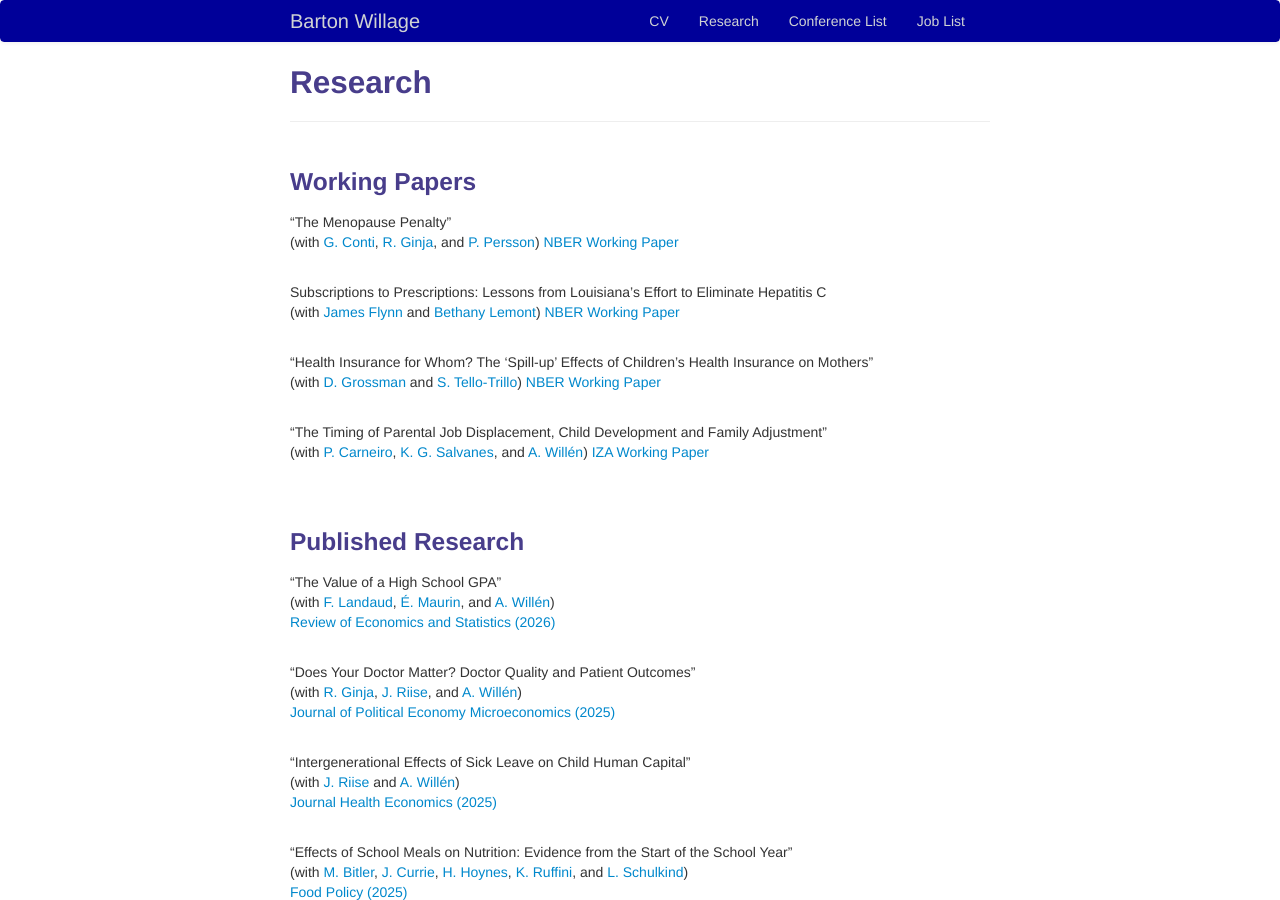
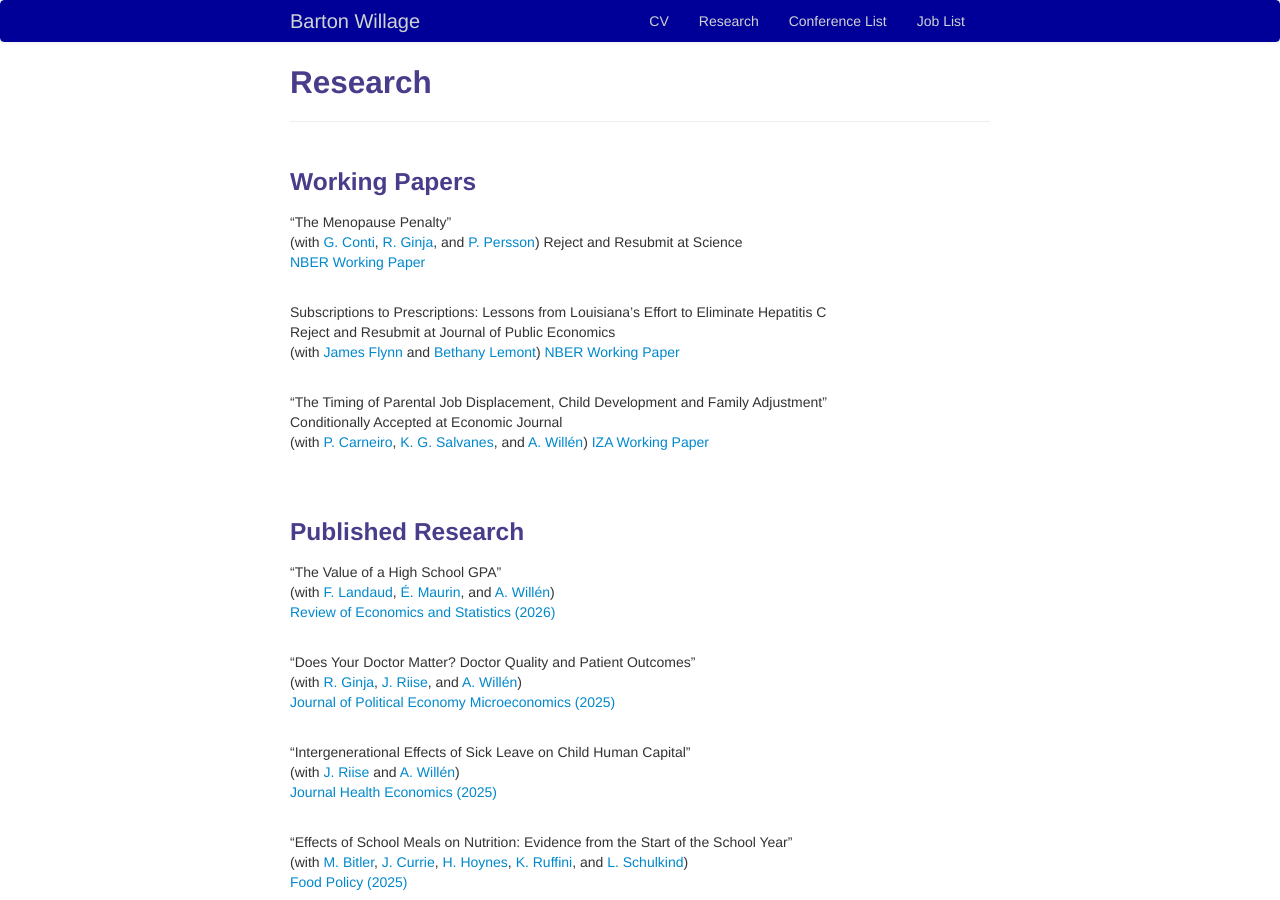
Before and after one commit to bjwillage/bjwillage.github.io, a Jekyll site: the page built from pages/research.md, in a window 1280 px wide and 900 px high. Built offline with Jekyll 4.4.1, drawn with Linux system fonts in a browser that asks for light colours.

Commit message:
Update research.md

```diff
--- a/pages/research.md
+++ b/pages/research.md
@@ -9,20 +9,24 @@ description: Barton Willage's research
 
 "The Menopause Penalty"<br>
 (with [G. Conti](http://gabriellaconti.org), [R. Ginja](https://sites.google.com/site/rcginja/), and [P. Persson](https://web.stanford.edu/~perssonp/))
+Reject and Resubmit at Science<br>
 [NBER Working Paper](https://www.nber.org/papers/w33621)
 <br><br>
 
 Subscriptions to Prescriptions: Lessons from Louisiana’s Effort to Eliminate Hepatitis C<br>
+Reject and Resubmit at Journal of Public Economics<br>
 (with [James Flynn](https://sites.google.com/colorado.edu/james-flynn) and [Bethany Lemont](https://sites.google.com/view/bethanylemont))
 [NBER Working Paper](https://www.nber.org/papers/w33617)
 <br><br>
 
-"Health Insurance for Whom? The ‘Spill-up’ Effects of Children’s Health Insurance on Mothers"<br>
+<!--"Health Insurance for Whom? The ‘Spill-up’ Effects of Children’s Health Insurance on Mothers"<br>
 (with [D. Grossman](https://sites.google.com/view/danielgrossman/home) and [S. Tello-Trillo](https://sebastiantellotrillo.com/))
 [NBER Working Paper](https://www.nber.org/papers/w29661)
 <br><br>
+-->
 
 "The Timing of Parental Job Displacement, Child Development and Family Adjustment"<br>
+Conditionally Accepted at Economic Journal<br>
 (with [P. Carneiro](https://www.ucl.ac.uk/~uctppca/), [K. G. Salvanes](https://sites.google.com/view/kjellsalvanes/home), and [A. Willén](https://www.alexanderwillen.com/))
 [IZA Working Paper](https://docs.iza.org/dp15630.pdf)
 <br><br>
```
